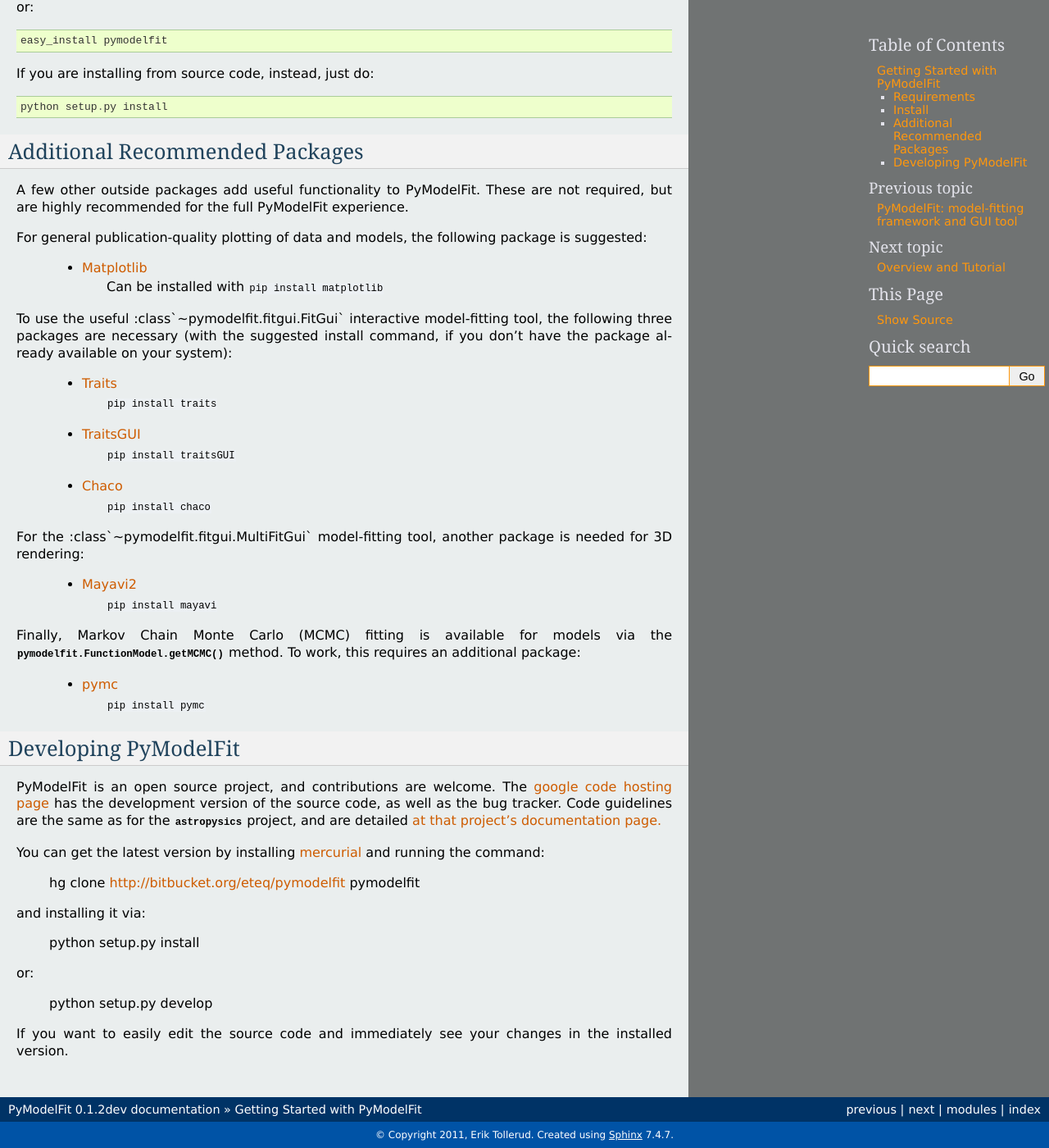
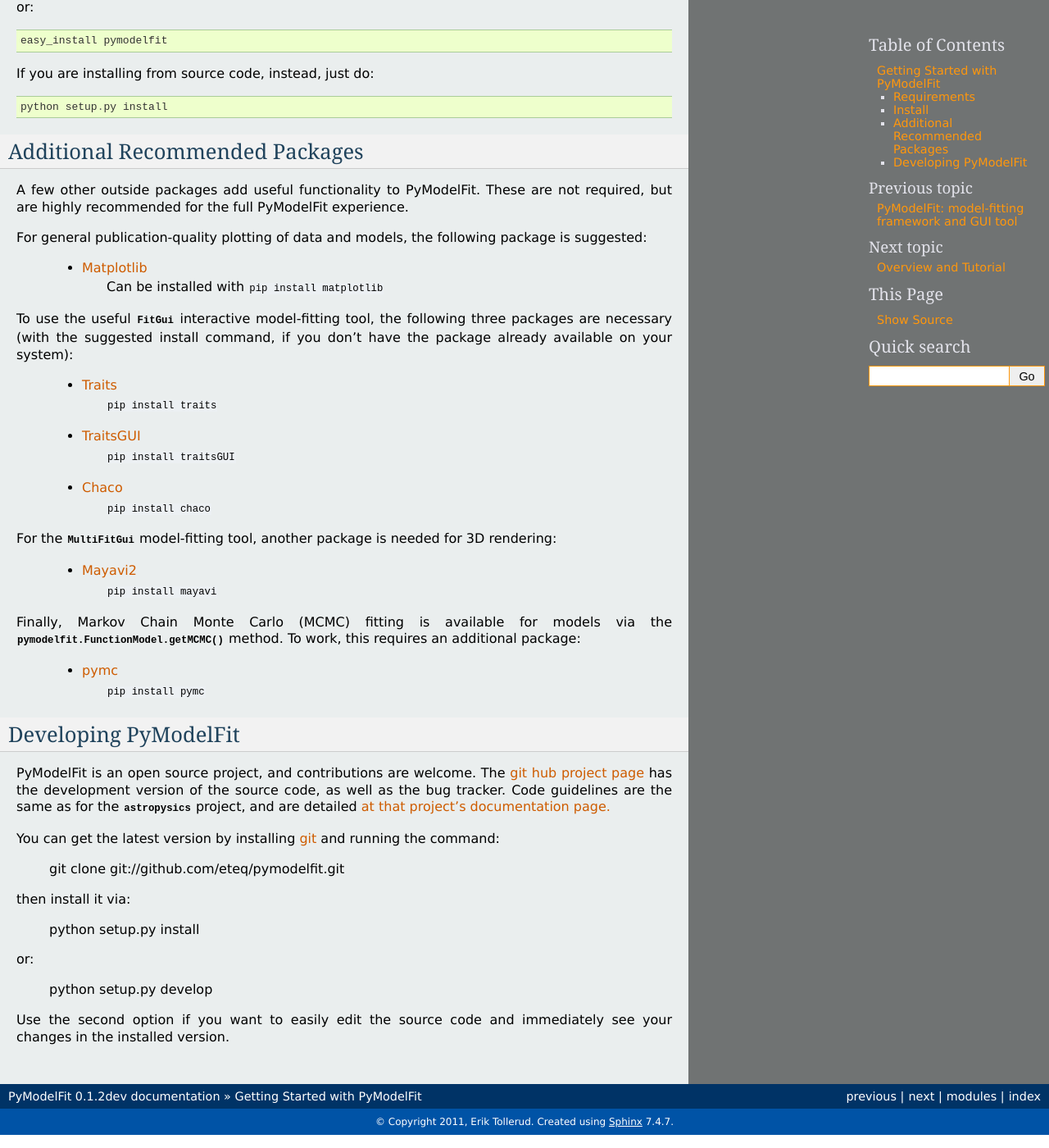
Before and after one commit to eteq/pymodelfit, a Sphinx documentation site: the page built from docs/start.rst, in a window 1280 px wide and 1400 px high, scrolled down 607 px. Shown: the whole window at 82% size. Built offline with Sphinx 7.4.7, drawn with Linux system fonts in a browser that asks for light colours; formulas are drawn with MathJax 3.

Commit message:
updated start.rst to reference github

```diff
--- a/docs/start.rst
+++ b/docs/start.rst
@@ -47,7 +47,7 @@
     * `Matplotlib <http://matplotlib.sourceforge.net/index.html>`_
         Can be installed with ``pip install matplotlib``
 
-To use the useful :class`~pymodelfit.fitgui.FitGui` interactive model-fitting
+To use the useful :class:`~pymodelfit.fitgui.FitGui` interactive model-fitting
 tool, the following three packages are necessary (with the suggested install
 command, if you don't have the package already available on your system):
 
@@ -58,7 +58,7 @@
     * `Chaco <http://code.enthought.com/projects/chaco/>`_
         ``pip install chaco``
 
-For the :class`~pymodelfit.fitgui.MultiFitGui` model-fitting tool, another
+For the :class:`~pymodelfit.fitgui.MultiFitGui` model-fitting tool, another
 package is needed for 3D rendering:
 
     * `Mayavi2 <http://code.enthought.com/projects/mayavi/>`_
@@ -75,19 +75,19 @@
 Developing PyModelFit
 ---------------------
 
-PyModelFit is an open source project, and contributions are welcome. The `google
-code hosting page <http://bitbucket.org/eteq/pymodelfit>`_ has the development
+PyModelFit is an open source project, and contributions are welcome. The `git hub
+project page <http://github.com/eteq/pymodelfit>`_ has the development
 version of the source code, as well as the bug tracker.   Code guidelines are
 the same as for the :mod:`astropysics` project, and are detailed
 `at that project's documentation page.
 <http://packages.python.org/Astropysics/develop.html>`_
 
-You can get the latest version by installing `mercurial
-<http://mercurial.selenic.com/>`_ and running the command:
+You can get the latest version by installing `git
+<http://git-scm.com/>`_ and running the command:
 
-    hg clone http://bitbucket.org/eteq/pymodelfit pymodelfit
+    git clone git://github.com/eteq/pymodelfit.git
 
-and installing it via:
+then install it via:
 
     python setup.py install
 
@@ -95,5 +95,5 @@
 
     python setup.py develop
 
-If you want to easily edit the source code and immediately see your changes in
+Use the second option if you want to easily edit the source code and immediately see your changes in
 the installed version.
```
